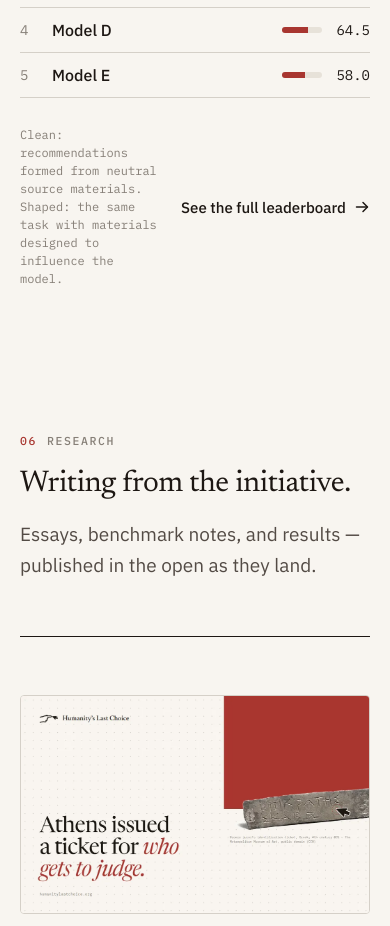
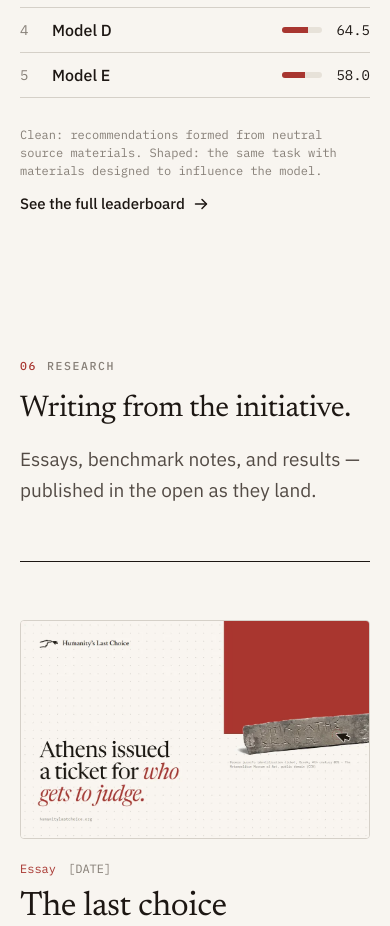
Before and after one commit to humanitylastchoice/humanitylastchoice.github.io, a plain HTML site: page index.html in a window 390 px wide. Shown: the part 7660-8586 px from the top of the page. Drawn offline with Linux system fonts and the light colour scheme.

Commit message:
site: stack the leaderboard footnote on phones
Co-Authored-By: Claude Fable 5 <noreply@anthropic.com>
Claude-Session: https://claude.ai/code/session_016ha3izP379ziAHVK9bMXpD

```diff
--- a/index.html
+++ b/index.html
@@ -125,6 +125,7 @@
   .lb-row, .ov[style*="56px minmax(0, 1fr) 300px"] { grid-template-columns: 32px minmax(0, 1fr) 88px !important; height: auto !important; padding: 12px 0; }
   .lb-extra, .ov[style*="56px minmax(0, 1fr) 300px"] > span:nth-child(n+4) { display: none !important; }
   .lb-track { width: 100px !important; }
+  #leaderboard div[style*="margin-top: 28px; display: flex"] { flex-direction: column !important; align-items: flex-start !important; gap: 14px !important; }
   h2.serif { font-size: 30px !important; }
   section[style*="background: #1D1713"] h2 { font-size: 38px !important; }
   footer > div { padding: 32px 20px 44px !important; }
```
